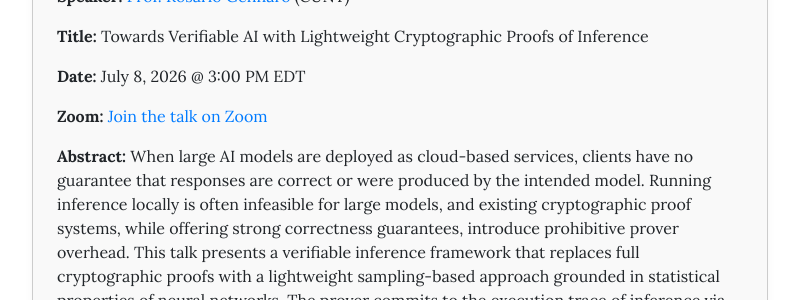
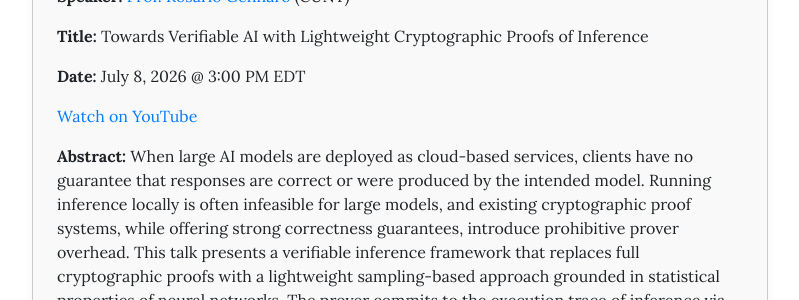
Before and after one commit to cryptolets/cryptolets.github.io, a Jekyll site: the page built from pages/speaker-series.md, in a window 1280 px wide and 900 px high, scrolled down 433 px. Shown: the part 154-454 px from the top of the window, without its empty margins (240-1039 px from the left). Built offline with Jekyll 4.4.1, drawn with Linux system fonts in a browser that asks for light colours.

Commit message:
link update

```diff
--- a/pages/speaker-series.md
+++ b/pages/speaker-series.md
@@ -16,7 +16,7 @@
     <p><strong>Speaker:</strong> <a href="https://www.ccny.cuny.edu/profiles/rosario-gennaro" target="_blank" rel="noopener">Prof. Rosario Gennaro</a> (CUNY)</p>
     <p><strong>Title:</strong> Towards Verifiable AI with Lightweight Cryptographic Proofs of Inference</p>
     <p><strong>Date:</strong> July 8, 2026 @ 3:00 PM EDT</p>
-    <p><strong>Zoom:</strong> <a href="https://nyu.zoom.us/j/9039771306" target="_blank" rel="noopener">Join the talk on Zoom</a></p>
+    <p><a href="https://youtu.be/UMSuNge2ZII?si=vfPv7Fwc8UvwEuCt" target="_blank" rel="noopener">Watch on YouTube</a></p>
     <p>
       <strong>Abstract:</strong>
       When large AI models are deployed as cloud-based services, clients have no guarantee that responses are correct or were produced by the intended model. Running inference locally is often infeasible for large models, and existing cryptographic proof systems, while offering strong correctness guarantees, introduce prohibitive prover overhead. This talk presents a verifiable inference framework that replaces full cryptographic proofs with a lightweight sampling-based approach grounded in statistical properties of neural networks. The prover commits to the execution trace of inference via Merkle-tree-based vector commitments and opens only a small number of entries along randomly sampled paths from output to input. The resulting protocol trades soundness for efficiency, making it well-suited to auditing and large-scale deployment settings where repeated queries amplify detection probability. Experimental results show several orders of magnitude reduction in proving time compared to state-of-the-art cryptographic proof systems, while maintaining practical verification guarantees.
```
